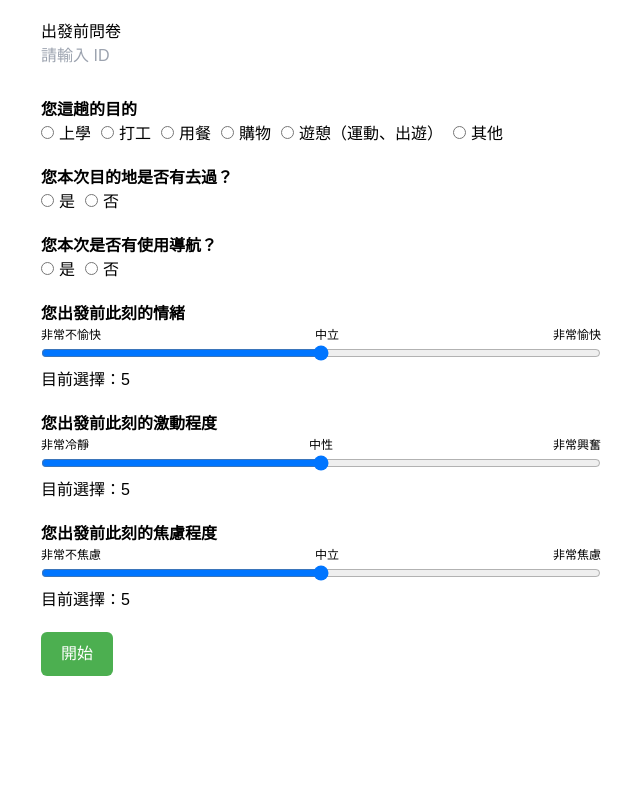
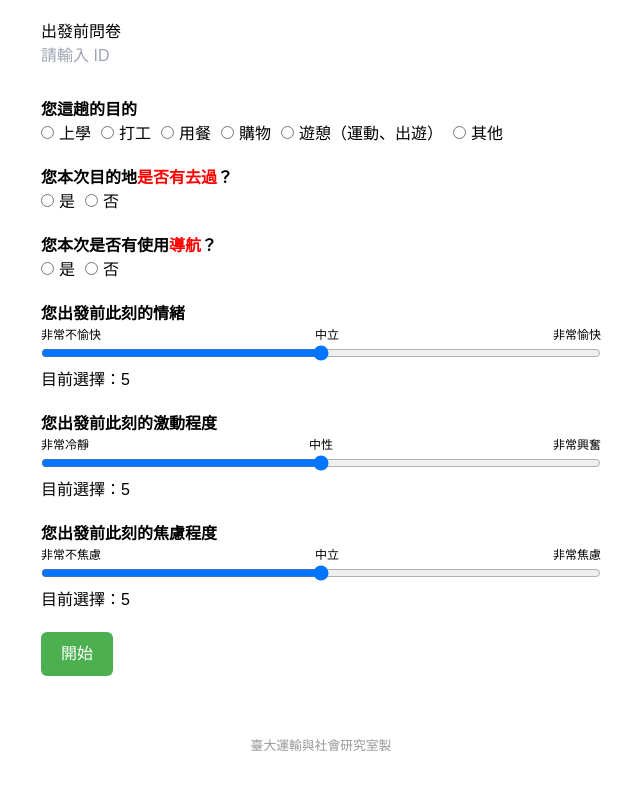
Before and after one commit to JieNTU/emotion-survey, a React (Vite) app: page / in a window 1280 px wide. Shown: the top 790 px of the page, without its empty margins (319-959 px from the left). Built offline with nearby package versions, Linux system fonts and the light colour scheme.

Commit message:
Add files via upload

```diff
--- a/src/MoodSurveyApp.jsx
+++ b/src/MoodSurveyApp.jsx
@@ -131,7 +131,7 @@ export default function MoodSurveyApp() {
 
     uploadToGDrive(csv, filename);
     setStage("done");
-    alert("✅ 上傳成功，感謝您的填寫！");
+
   };
 
   const RangeQuestion = ({ label, left, center, right, value, onChange }) => (
@@ -142,7 +142,9 @@ export default function MoodSurveyApp() {
       </div>
       <input type="range" min="1" max="9" value={value} onChange={(e) => onChange(parseInt(e.target.value))} style={{ width: '100%' }} />
       <span>目前選擇：{value}</span>
-    </div>
+
+
+</div>
   );
 
   const RadioQuestion = ({ label, options, value, onChange }) => (
@@ -164,8 +166,8 @@ export default function MoodSurveyApp() {
           <h3>出發前問卷</h3>
           <input placeholder="請輸入 ID" value={userID} onChange={(e) => setUserID(e.target.value)} style={{ width: '100%', marginBottom: 10 }} />
           <RadioQuestion label="您這趟的目的" options={["上學", "打工", "用餐", "購物", "遊憩（運動、出遊）", "其他"]} value={qPre.purpose} onChange={(val) => setQPre({ ...qPre, purpose: val })} />
-          <RadioQuestion label="您本次目的地是否有去過？" options={["是", "否"]} value={qPre.beenThere} onChange={(val) => setQPre({ ...qPre, beenThere: val })} />
-          <RadioQuestion label="您本次是否有使用導航？" options={["是", "否"]} value={qPre.usedGPS} onChange={(val) => setQPre({ ...qPre, usedGPS: val })} />
+          <RadioQuestion label={<span>您本次目的地<span style={{ color: 'red' }}>是否有去過</span>？</span>} options={["是", "否"]} value={qPre.beenThere} onChange={(val) => setQPre({ ...qPre, beenThere: val })} />
+          <RadioQuestion label={<span>您本次是否有使用<span style={{ color: 'red' }}>導航</span>？</span>} options={["是", "否"]} value={qPre.usedGPS} onChange={(val) => setQPre({ ...qPre, usedGPS: val })} />
           <RangeQuestion label="您出發前此刻的情緒" left="非常不愉快" center="中立" right="非常愉快" value={qPre.emotion} onChange={(v) => setQPre({ ...qPre, emotion: v })} />
           <RangeQuestion label="您出發前此刻的激動程度" left="非常冷靜" center="中性" right="非常興奮" value={qPre.arousal} onChange={(v) => setQPre({ ...qPre, arousal: v })} />
           <RangeQuestion label="您出發前此刻的焦慮程度" left="非常不焦慮" center="中立" right="非常焦慮" value={qPre.anxiety} onChange={(v) => setQPre({ ...qPre, anxiety: v })} />
@@ -177,7 +179,7 @@ export default function MoodSurveyApp() {
         <div>
           <h3>問卷進行中：{new Date(currentQuestionTime).toLocaleTimeString()}</h3>
           <RangeQuestion label="Q1: 不愉快 - 中立 - 愉快" left="非常不愉快" center="中立" right="非常愉快" value={q1} onChange={setQ1} />
-          <RangeQuestion label="Q2: 冷靜 - 中立 - 興奮" left="非常冷靜" center="中立" right="非常興奮" value={q2} onChange={setQ2} />
+          <RangeQuestion label="Q2: 沉靜 - 中性 - 興奮" left="非常冷靜" center="中性" right="非常興奮" value={q2} onChange={setQ2} />
           <RangeQuestion label="Q3: 車流量" left="非常少" center="中等" right="非常多" value={traffic} onChange={setTraffic} />
           <button onClick={submitResponse} style={{ marginTop: 20, backgroundColor: '#4caf50', color: '#fff', padding: '10px 20px', borderRadius: 6 }}>提交本次問卷</button>
         </div>
@@ -199,20 +201,23 @@ export default function MoodSurveyApp() {
           <RangeQuestion label="您結束此刻的焦慮程度" left="非常不焦慮" center="中立" right="非常焦慮" value={qPost.anxiety} onChange={(v) => setQPost({ ...qPost, anxiety: v })} />
           <div style={{ marginTop: 20 }}>
             <label><strong>您覺得大約騎了多久？（分鐘）</strong></label><br />
-            <input value={qPost.time} onChange={(e) => setQPost({ ...qPost, time: e.target.value })} style={{ width: '100%' }} />
+            <input placeholder="請填寫數字，可有小數點" value={qPost.time} onChange={(e) => setQPost({ ...qPost, time: e.target.value })} style={{ width: '100%' }} />
           </div>
           <div style={{ marginTop: 20 }}>
-            <label><strong>您覺得大約騎了多遠？（公里，請填寫數字，可有小數點）</strong></label><br />
-            <input value={qPost.dist} onChange={(e) => setQPost({ ...qPost, dist: e.target.value })} style={{ width: '100%' }} />
+            <label><strong>您覺得大約騎了多遠？（公里）</strong></label><br />
+            <input placeholder="請填寫數字，可有小數點" value={qPost.dist} onChange={(e) => setQPost({ ...qPost, dist: e.target.value })} style={{ width: '100%' }} />
           </div>
-          <RadioQuestion label="您覺得此次是最短距離路徑嗎？" options={["是", "否"]} value={qPost.shortestDist} onChange={(val) => setQPost({ ...qPost, shortestDist: val })} />
-          <RadioQuestion label="您覺得此次是最短時間路徑嗎？" options={["是", "否"]} value={qPost.shortestTime} onChange={(val) => setQPost({ ...qPost, shortestTime: val })} />
+          <RadioQuestion label={<span>您覺得此次是<span style={{ color: 'red' }}>最短距離</span>路徑嗎？</span>} options={["是", "否"]} value={qPost.shortestDist} onChange={(val) => setQPost({ ...qPost, shortestDist: val })} />
+          <RadioQuestion label={<span>您覺得此次是<span style={{ color: 'red' }}>最短時間</span>路徑嗎？</span>} options={["是", "否"]} value={qPost.shortestTime} onChange={(val) => setQPost({ ...qPost, shortestTime: val })} />
           <button onClick={finalizeUpload} style={{ marginTop: 20, backgroundColor: '#2196f3', color: '#fff', padding: '10px 20px', borderRadius: 6 }}>送出全部資料</button>
-          <p style={{ fontSize: '0.9em', color: '#555', marginTop: 6 }}>
+          <p style={{ fontSize: '0.9em', color: 'red', marginTop: 6 }}>
             請等待跳出上傳成功訊息再離開
           </p>
         </div>
       )}
-      </div>
+        <div style={{ marginTop: 60, textAlign: 'center', fontSize: '0.8em', color: '#999' }}>
+    臺大運輸與社會研究室製
+  </div>
+</div>
   );
 }
```
